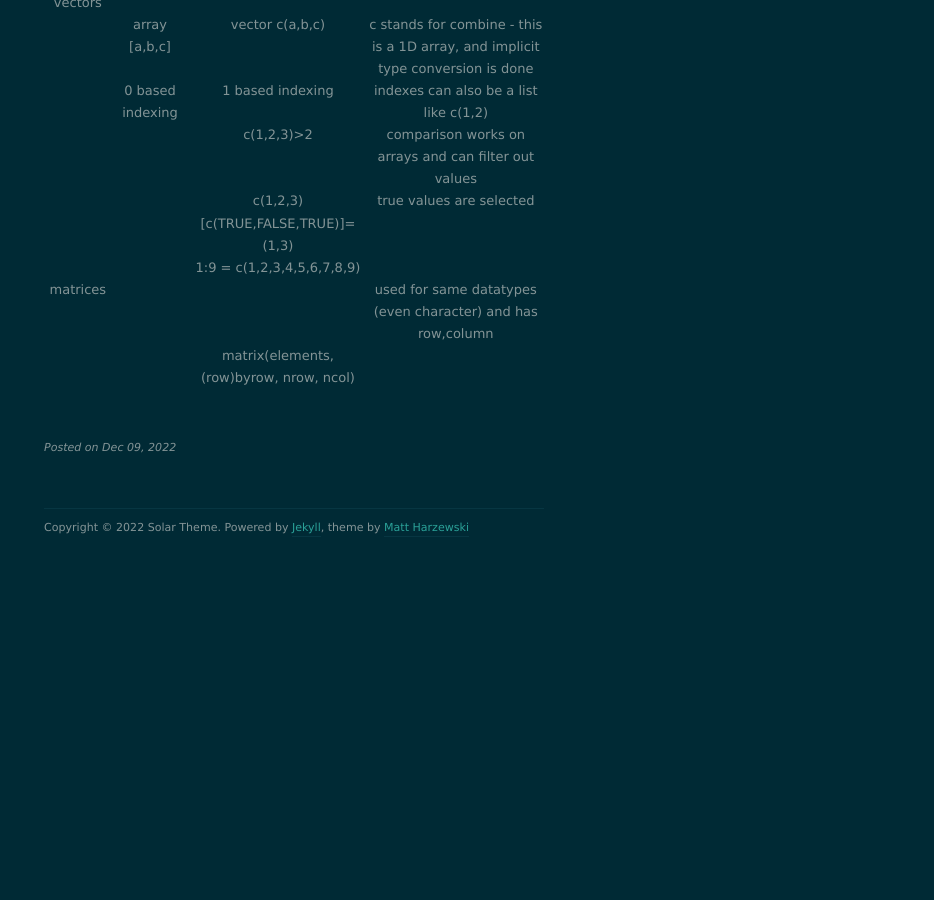
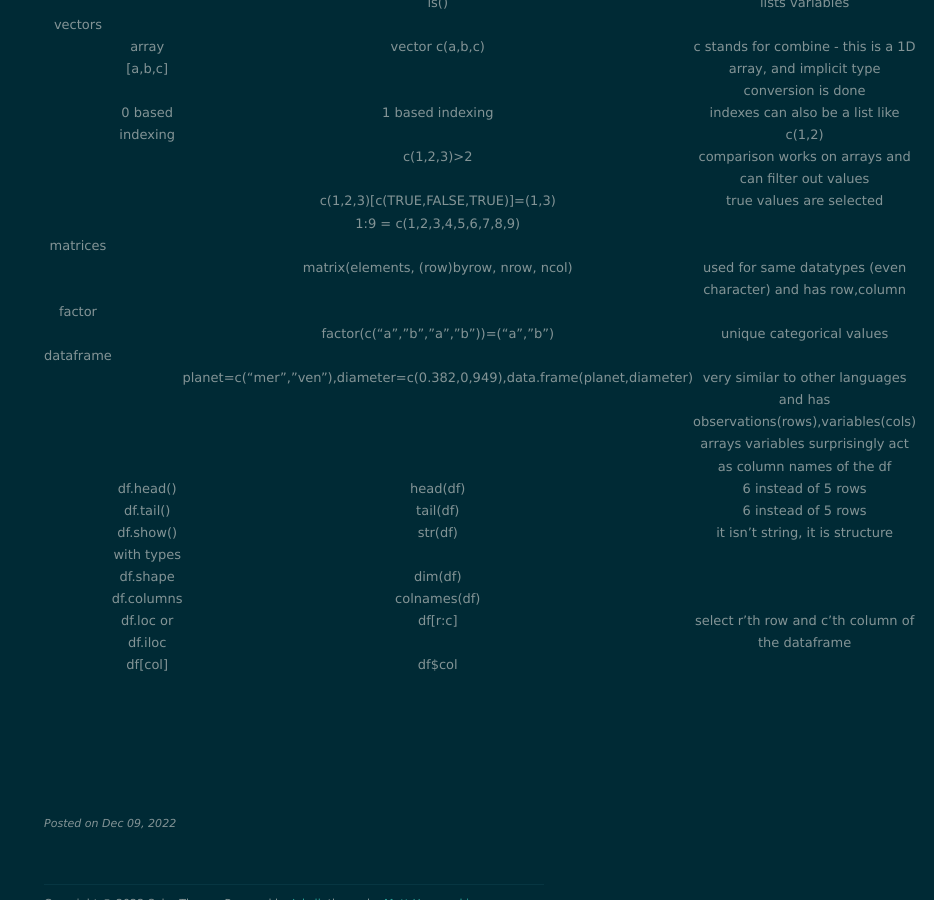
Before and after one commit to shashwat-r/shashwat-r.github.io, a Jekyll site: the page built from _posts/2022-12-10-learn-r.markdown, in a window 1280 px wide and 900 px high, scrolled down 985 px. Shown: the whole window, without its empty margins (346-1280 px from the left). Built offline with Jekyll 4.4.1, drawn with Linux system fonts in a browser that asks for light colours; nearby versions of some CDN libraries; before the commit the page ends 1543 px from its top, so only the background shows below that.

Commit message:
Update 2022-12-10-learn-r.markdown

```diff
--- a/_posts/2022-12-10-learn-r.markdown
+++ b/_posts/2022-12-10-learn-r.markdown
@@ -46,7 +46,23 @@ Basic R Syntax
 |||c(1,2,3)>2|comparison works on arrays and can filter out values|
 |||c(1,2,3)[c(TRUE,FALSE,TRUE)]=(1,3)|true values are selected|
 |||1:9 = c(1,2,3,4,5,6,7,8,9)|
-|matrices|||used for same datatypes (even character) and has row,column|
-|||matrix(elements, (row)byrow, nrow, ncol)|
+|matrices|
+|||matrix(elements, (row)byrow, nrow, ncol)|used for same datatypes (even character) and has row,column|
+|factor|
+|||factor(c("a","b","a","b"))=("a","b")|unique categorical values|
+|dataframe|||
+|||planet=c("mer","ven"),diameter=c(0.382,0,949),data.frame(planet,diameter)|very similar to other languages and has observations(rows),variables(cols)|
+||||arrays variables surprisingly act as column names of the df|
+||df.head()|head(df)|6 instead of 5 rows|
+||df.tail()|tail(df)|6 instead of 5 rows|
+||df.show() with types|str(df)|it isn't string, it is structure|
+||df.shape|dim(df)|
+||df.columns|colnames(df)|
+||df.loc or df.iloc|df[r:c]|select r'th row and c'th column of the dataframe|
+||df[col]|df$col|
 ||||
 ||||
+||||
+||||
+||||
+||||
```
